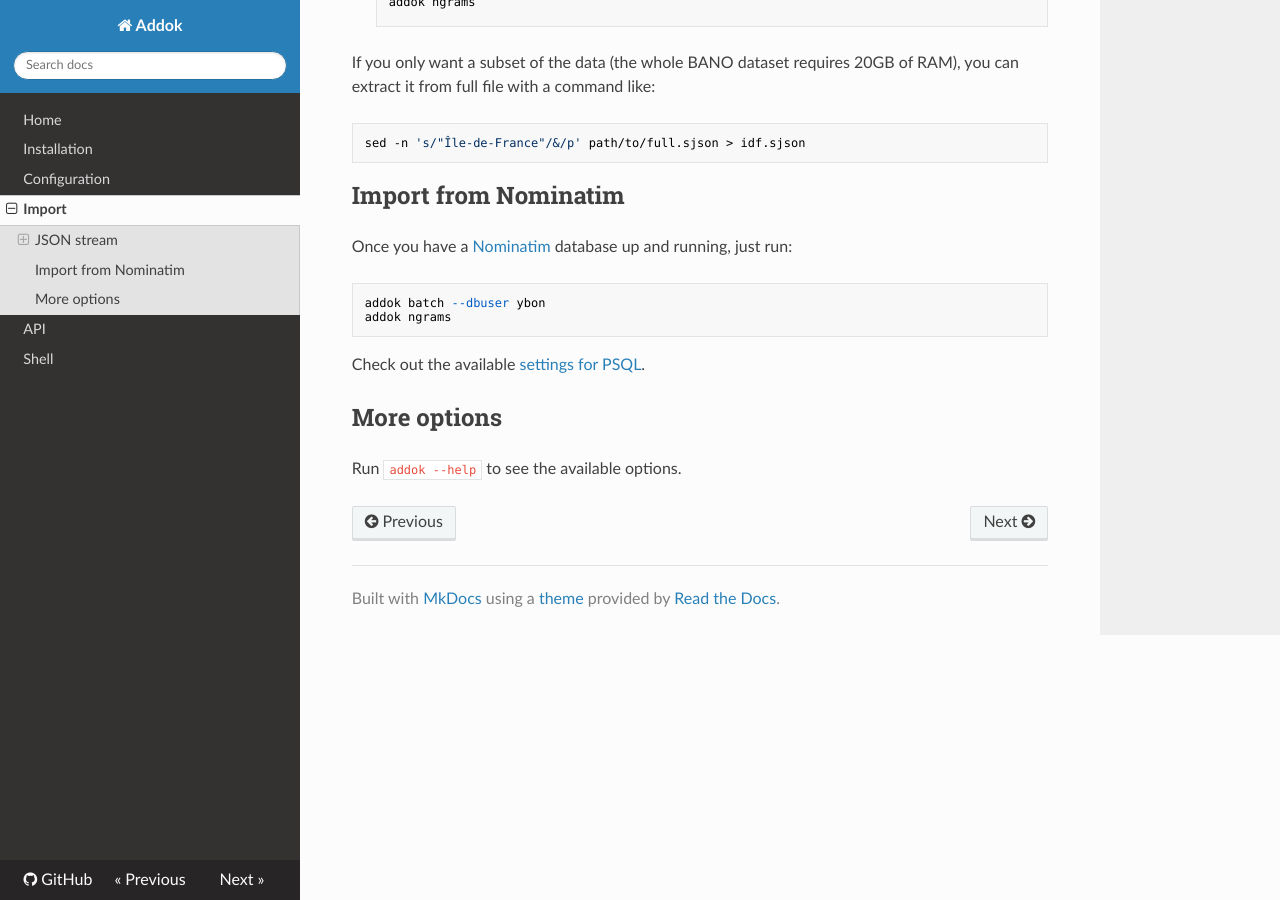
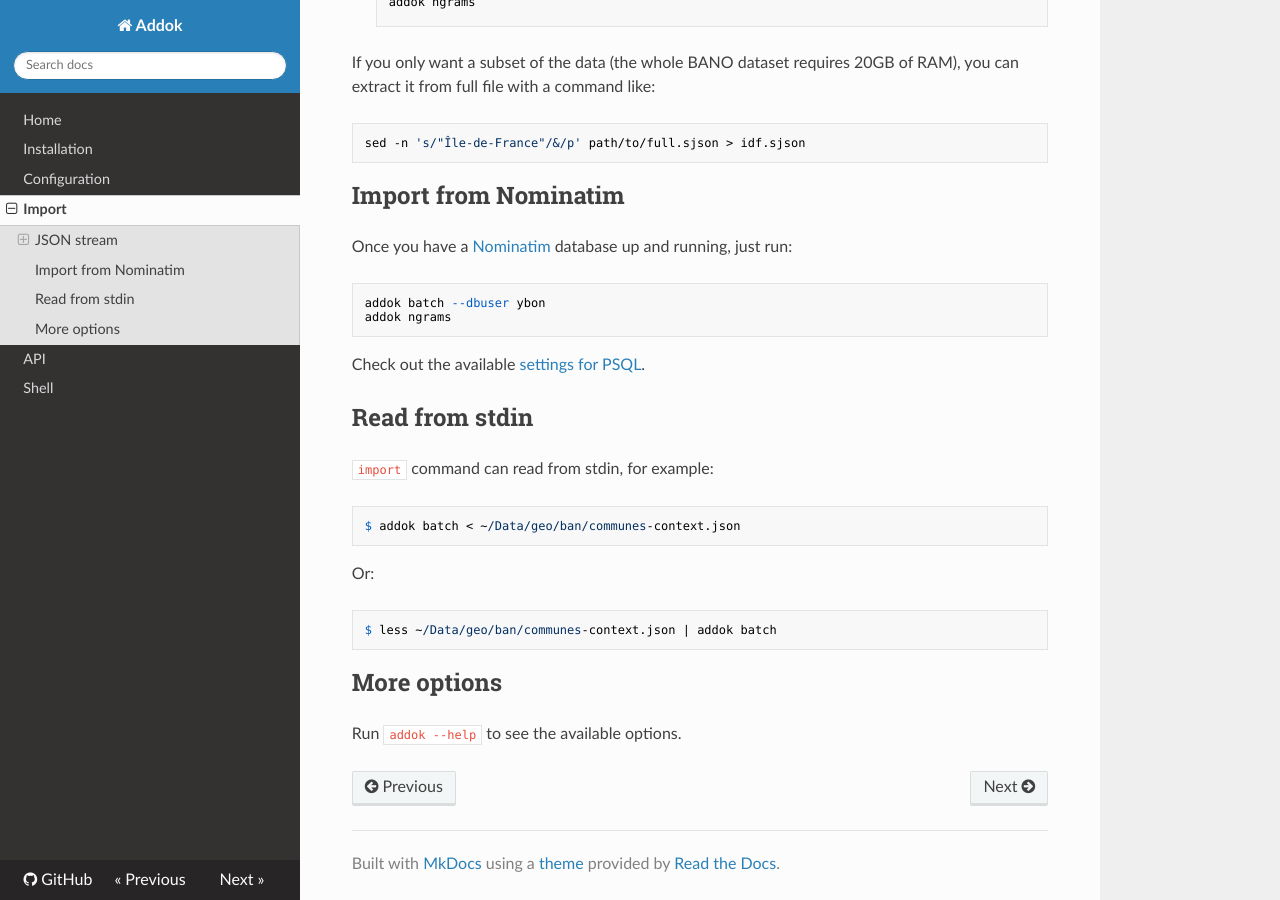
Before and after one commit to addok/addok, an MkDocs documentation site: the page built from docs/import.md, in a window 1280 px wide and 900 px high, scrolled down 1475 px. Built offline with MkDocs 1.6.1, drawn with Linux system fonts in a browser that asks for light colours; nearby versions of some CDN libraries; old or Windows-style settings are respelled for this version of MkDocs.

Commit message:
Add mention in the doc about reading import from stdin (fix #74)

```diff
--- a/docs/import.md
+++ b/docs/import.md
@@ -76,6 +76,16 @@ database up and running, just run:
 
 Check out the available [settings for PSQL](config.md#postgresql-settings).
 
+## Read from stdin
+
+`import` command can read from stdin, for example:
+
+    $ addok batch < ~/Data/geo/ban/communes-context.json
+
+Or:
+
+    $ less ~/Data/geo/ban/communes-context.json | addok batch
+
 ## More options
 
 Run `addok --help` to see the available options.
```
